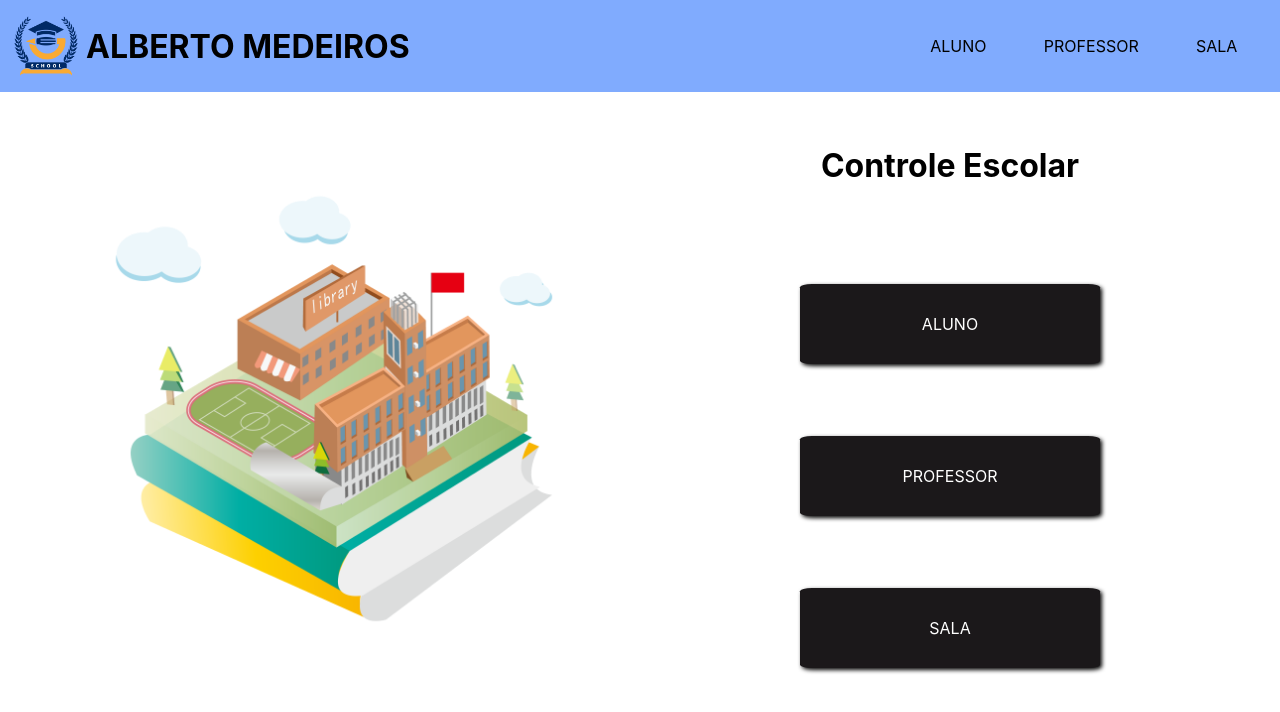
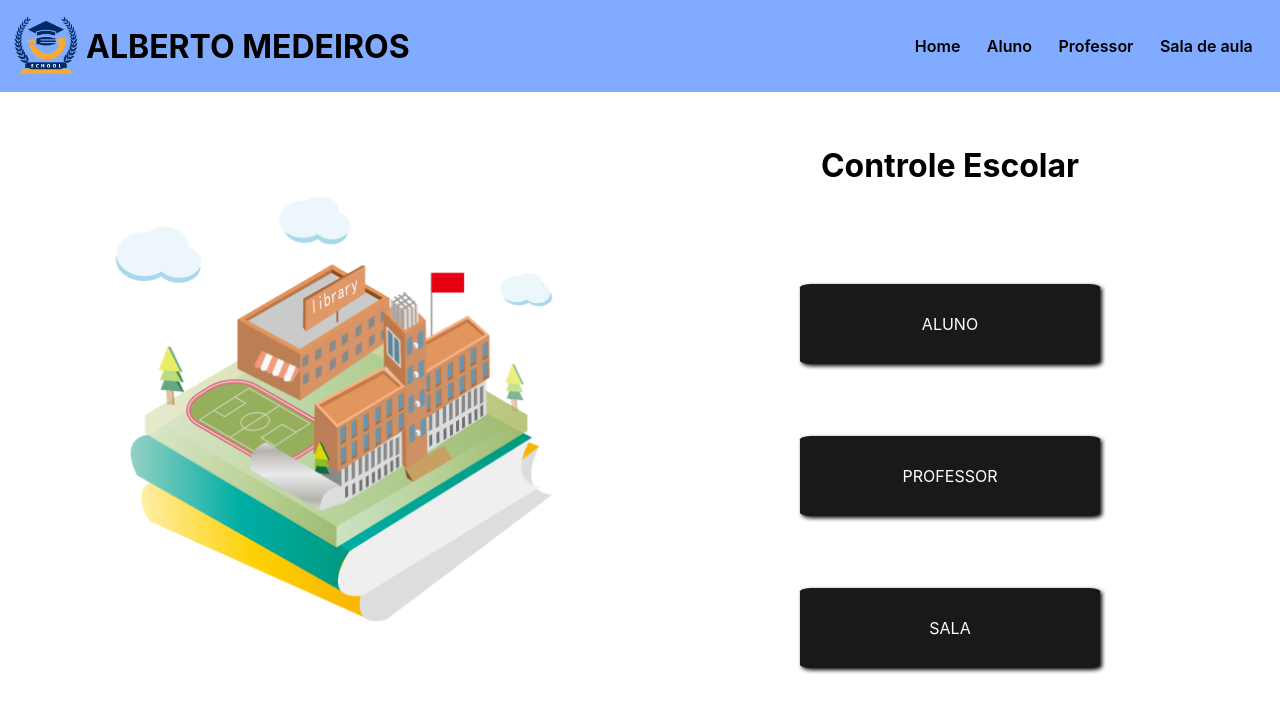
Before and after one commit to matheus-551/School_Control_App, a React (Vite) app: page / in a window 1280 px wide. Shown: the top 712 px of the page. Built offline with nearby package versions, Linux system fonts and the light colour scheme.

Commit message:
Adding navigation to navbar

```diff
--- a/src/components/Navbar/index.tsx
+++ b/src/components/Navbar/index.tsx
@@ -18,9 +18,10 @@ const Navbar: React.FC = () => {
                 <h1>ALBERTO MEDEIROS</h1>
             </ContainerLogo>
             <NavMenu>
-                <NavItem>ALUNO</NavItem>
-                <NavItem>PROFESSOR</NavItem>
-                <NavItem>SALA</NavItem>
+                <NavItem href="/">Home</NavItem>
+                <NavItem href="/student">Aluno</NavItem>
+                <NavItem href="/teacher">Professor</NavItem>
+                <NavItem href="/classroom">Sala de aula</NavItem>
             </NavMenu>
         </Container>
     )
--- a/src/components/Navbar/styles.ts
+++ b/src/components/Navbar/styles.ts
@@ -33,6 +33,8 @@ export const NavItem = styled.a`
     padding: 4px;
     flex-shrink: 0;
 
+    font-weight: 600;
+    text-decoration: none;
     color: #000;
 
     &:hover {
```
